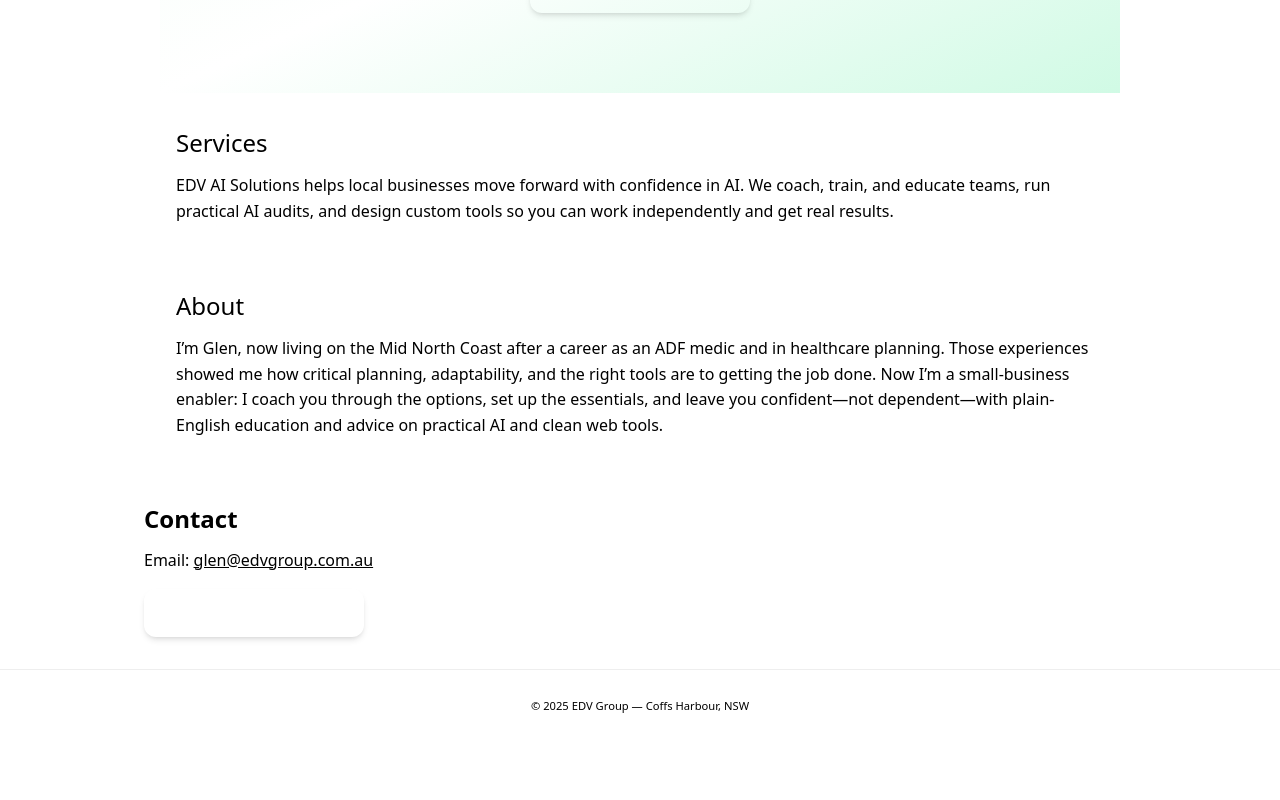
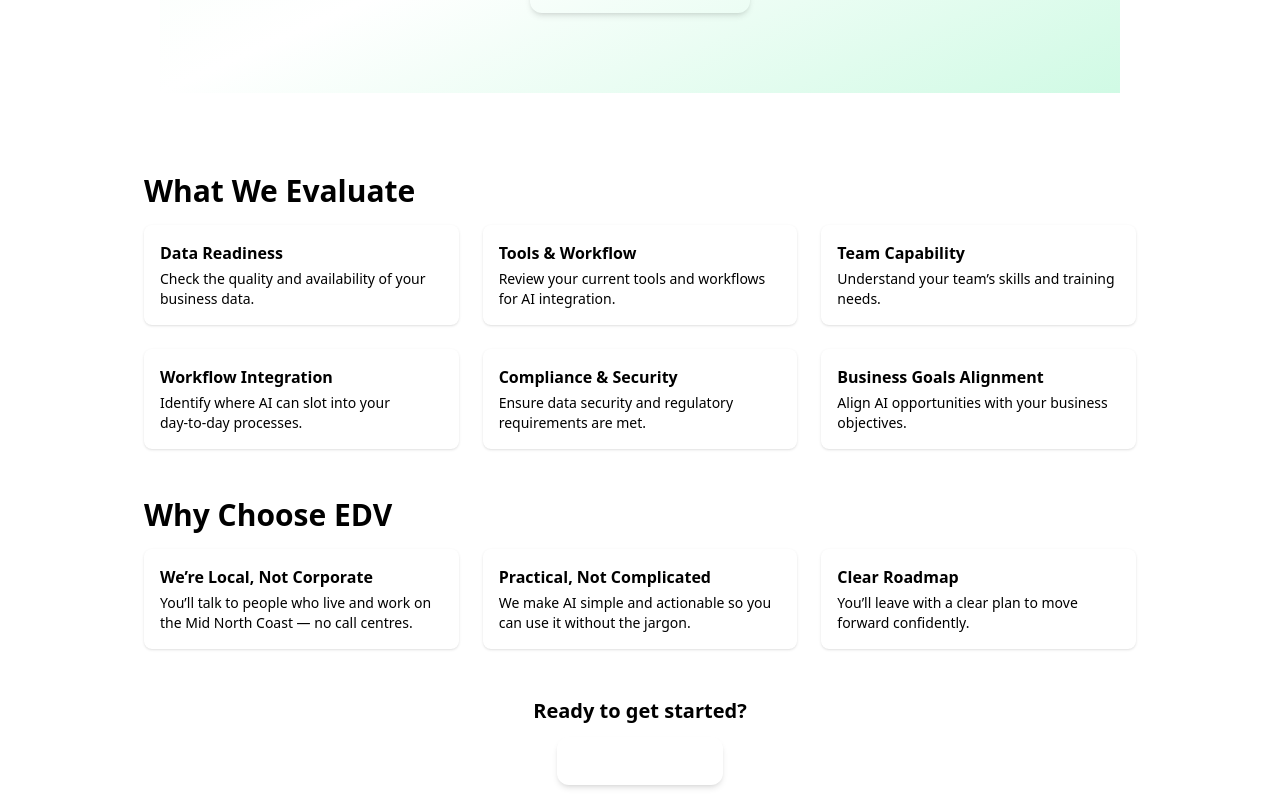
Before and after one commit to Hoppy17/edv-ai-site, a React (Vite) app: page / in a window 1280 px wide. Shown: the part 400-1200 px from the top of the page. Before the commit the page ends 1139 px from the top, so only its background shows below. Built offline with nearby package versions, Linux system fonts and the light colour scheme.

Commit message:
Enhance site layout & copy — Argo Logic inspired upgrade

```diff
--- a/src/components/Services.tsx
+++ b/src/components/Services.tsx
@@ -1,18 +1,61 @@
+const CALENDLY_URL = "https://calendly.com/glen-edvgroup/discovery-call";
+
 export default function Services() {
   return (
-    <section
-      id="services"
-      style={{
-        padding: "32px 16px",
-        maxWidth: 960,
-        margin: "0 auto",
-        scrollMarginTop: 72
-      }}
-    >
-      <h2 style={{ fontSize: 24, marginBottom: 12 }}>Services</h2>
-      <p style={{ fontSize: 16, lineHeight: 1.6 }}>
-        EDV AI Solutions helps local businesses move forward with confidence in AI. We coach, train, and educate teams, run practical AI audits, and design custom tools so you can work independently and get real results.
-      </p>
+    <section id="services" className="py-12 md:py-20 px-4 max-w-5xl mx-auto scroll-mt-20">
+      <h2 className="text-2xl md:text-3xl font-semibold mb-4 text-brand-dark">What We Evaluate</h2>
+      <div className="grid sm:grid-cols-2 md:grid-cols-3 gap-6 mb-12">
+        <div className="p-4 bg-brand-light rounded-lg shadow hover:-translate-y-1 hover:shadow-xl transition-all duration-300">
+          <h3 className="font-semibold mb-1">Data Readiness</h3>
+          <p className="text-sm">Check the quality and availability of your business data.</p>
+        </div>
+        <div className="p-4 bg-brand-light rounded-lg shadow hover:-translate-y-1 hover:shadow-xl transition-all duration-300">
+          <h3 className="font-semibold mb-1">Tools & Workflow</h3>
+          <p className="text-sm">Review your current tools and workflows for AI integration.</p>
+        </div>
+        <div className="p-4 bg-brand-light rounded-lg shadow hover:-translate-y-1 hover:shadow-xl transition-all duration-300">
+          <h3 className="font-semibold mb-1">Team Capability</h3>
+          <p className="text-sm">Understand your team’s skills and training needs.</p>
+        </div>
+        <div className="p-4 bg-brand-light rounded-lg shadow hover:-translate-y-1 hover:shadow-xl transition-all duration-300">
+          <h3 className="font-semibold mb-1">Workflow Integration</h3>
+          <p className="text-sm">Identify where AI can slot into your day‑to‑day processes.</p>
+        </div>
+        <div className="p-4 bg-brand-light rounded-lg shadow hover:-translate-y-1 hover:shadow-xl transition-all duration-300">
+          <h3 className="font-semibold mb-1">Compliance & Security</h3>
+          <p className="text-sm">Ensure data security and regulatory requirements are met.</p>
+        </div>
+        <div className="p-4 bg-brand-light rounded-lg shadow hover:-translate-y-1 hover:shadow-xl transition-all duration-300">
+          <h3 className="font-semibold mb-1">Business Goals Alignment</h3>
+          <p className="text-sm">Align AI opportunities with your business objectives.</p>
+        </div>
+      </div>
+      <h2 className="text-2xl md:text-3xl font-semibold mb-4 text-brand-dark">Why Choose EDV</h2>
+      <div className="grid md:grid-cols-3 gap-6 mb-12">
+        <div className="p-4 bg-brand-light rounded-lg shadow">
+          <h3 className="font-semibold mb-1">We’re Local, Not Corporate</h3>
+          <p className="text-sm">You’ll talk to people who live and work on the Mid North Coast — no call centres.</p>
+        </div>
+        <div className="p-4 bg-brand-light rounded-lg shadow">
+          <h3 className="font-semibold mb-1">Practical, Not Complicated</h3>
+          <p className="text-sm">We make AI simple and actionable so you can use it without the jargon.</p>
+        </div>
+        <div className="p-4 bg-brand-light rounded-lg shadow">
+          <h3 className="font-semibold mb-1">Clear Roadmap</h3>
+          <p className="text-sm">You’ll leave with a clear plan to move forward confidently.</p>
+        </div>
+      </div>
+      <div className="text-center">
+        <h3 className="text-xl font-semibold mb-3">Ready to get started?</h3>
+        <a
+          href={CALENDLY_URL}
+          target="_blank"
+          rel="noopener noreferrer"
+          className="inline-block bg-brand-primary hover:bg-brand-dark text-white px-6 py-3 rounded-xl shadow-md transition font-semibold"
+        >
+          Chat with Glen
+        </a>
+      </div>
     </section>
   );
 }
```
